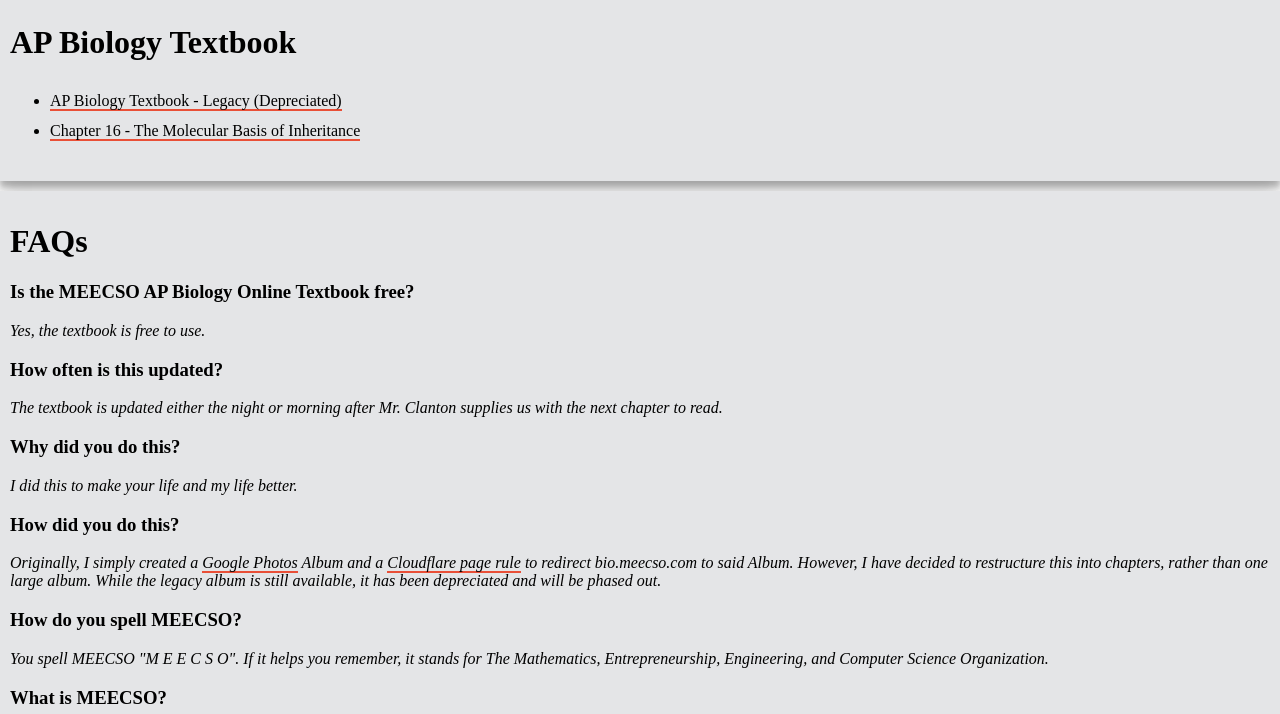
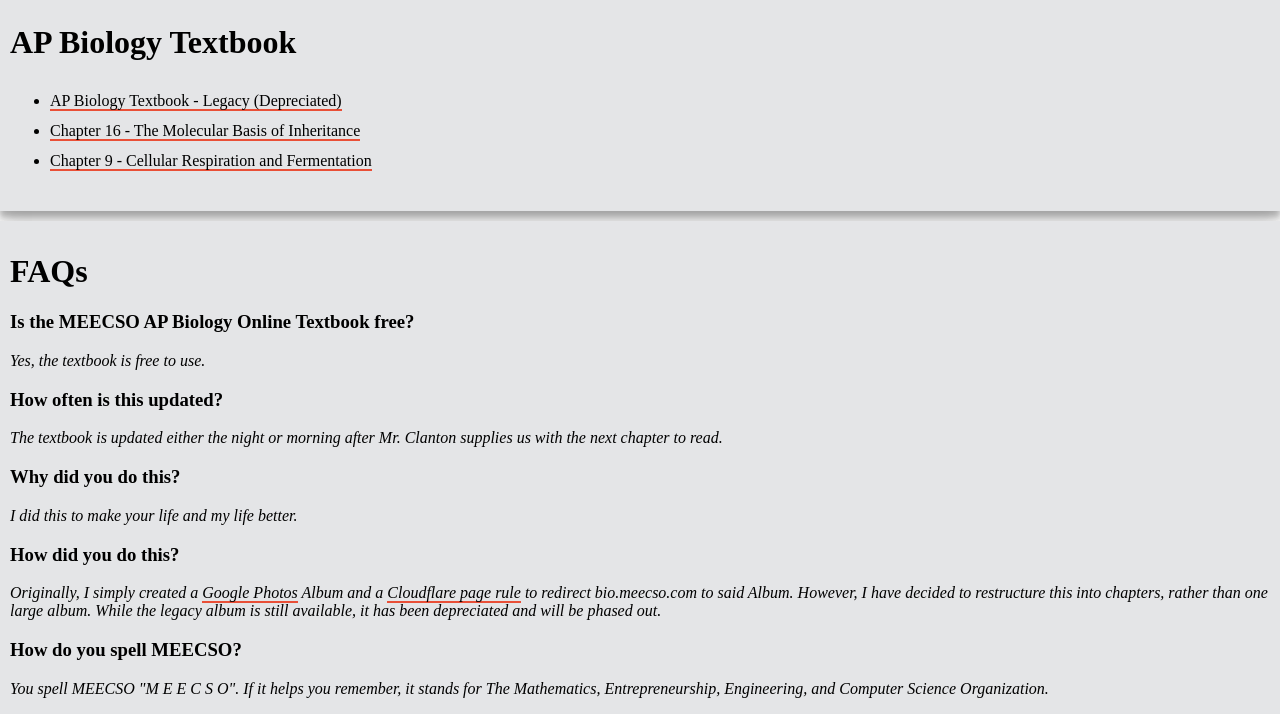
Before and after one commit to tgoodell/bio.meecso.com, a plain HTML site: page index.html in a window 1280 px wide. Shown: the part 85-799 px from the top of the page. Drawn offline with Linux system fonts and the light colour scheme.

Commit message:
Chapter 9

```diff
--- a/index.html
+++ b/index.html
@@ -61,6 +61,7 @@
                 <ul>
                     <li><a href="https://photos.app.goo.gl/mfR4kfsq2jSk7DASA">AP Biology Textbook - Legacy (Depreciated)</a></li>
                     <li><a href="https://photos.app.goo.gl/P3quNpDyPQHkjXmq5">Chapter 16 - The Molecular Basis of Inheritance</a></li>
+                     <li><a href="https://photos.app.goo.gl/mUAGL29kuQLt8Qmp6">Chapter 9 - Cellular Respiration and Fermentation</a></li>
                 </ul>
             </p>
         </div>
```
